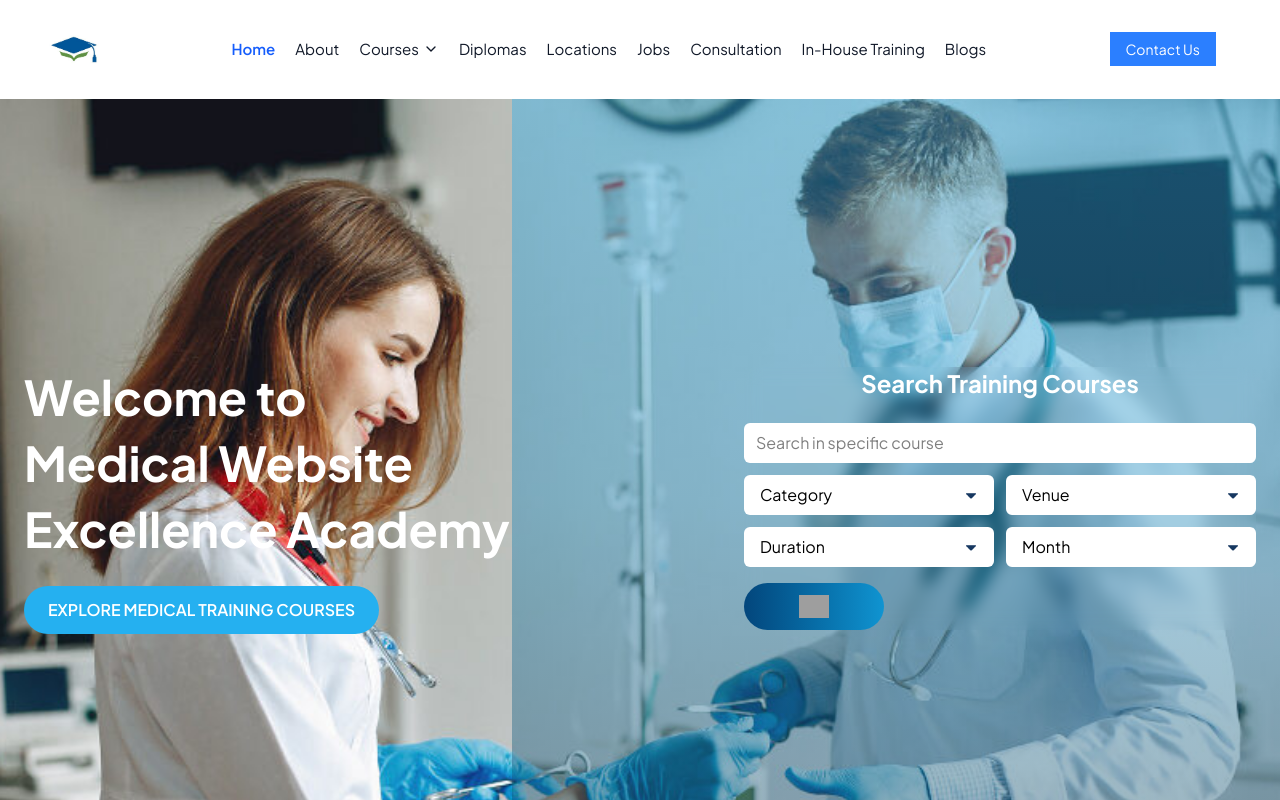
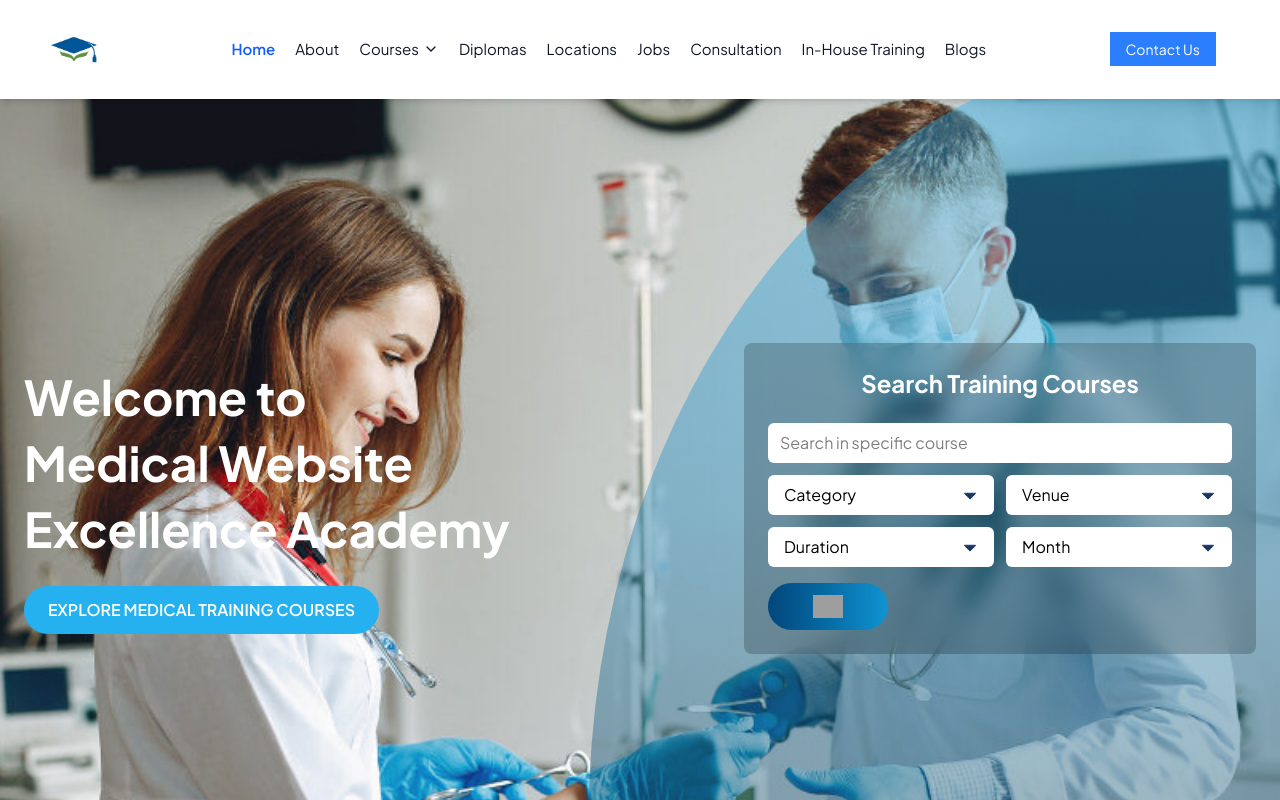
Before and after one commit to fatima03Z/medical-institute, a Next.js app: page / in a window 1280 px wide. Shown: the top 800 px of the page. Built offline with nearby package versions, Linux system fonts and the light colour scheme; grey boxes are pictures that could not be loaded.

Commit message:
Updated site title and registration link

```diff
--- a/package.json
+++ b/package.json
@@ -1,5 +1,5 @@
 {
-  "name": "london-medical",
+"name": "medical-institute",
   "version": "0.1.0",
   "private": true,
   "scripts": {
--- a/src/app/layout.tsx
+++ b/src/app/layout.tsx
@@ -9,7 +9,7 @@ const plusJakarta = Plus_Jakarta_Sans({
 });
 
 export const metadata = {
-  title: "London Medical",
+  title: "Medical Institute",
   description: "Healthcare Website",
 };
 
--- a/src/components/CourseCard.tsx
+++ b/src/components/CourseCard.tsx
@@ -58,12 +58,13 @@ const CourseCard = ({ course }: { course: Course }) => {
         {/* Register button with dynamic link */}
 <div className="flex justify-end">
   <Link
-            href={`/registration/${course.slug}`}
+    href={`/registration?course=${encodeURIComponent(course.title)}`}
     className="px-4 py-2 text-sm bg-gradient-to-r from-[#073B53] via-[#25B0F0] to-[#B9D6F2] text-white rounded-md font-semibold hover:opacity-90 transition focus:outline-none"
   >
     Register
   </Link>
 </div>
+
       </div>
 
       {/* Bottom Blue Line */}
--- a/src/components/Hero.tsx
+++ b/src/components/Hero.tsx
@@ -1,5 +1,6 @@
 "use client";
 import Image from "next/image";
+import Link from "next/link";
 import { useState } from "react";
 
 type DropdownType = "category" | "venue" | "duration" | "month" | null;
@@ -19,32 +20,38 @@ const Hero = () => {
   const months = ["January", "March", "June"];
 
   return (
-    <section className="relative w-full min-h-screen flex items-center justify-center font-['Plus_Jakarta_Sans'] overflow-hidden">
-      <div className="absolute inset-0">
-        <Image src="/images/herobg.png" alt="Hero Background" fill priority className="object-cover" />
-      </div>
+    <section className="relative w-full min-h-screen flex items-center justify-center font-['Plus_Jakarta_Sans']">
+      <Image
+        src="/images/herobg.png"
+        alt="Hero Background"
+        fill
+        priority
+        className="object-cover -z-10"
+      />
 
-      <div className="absolute right-0 top-0 w-full md:w-[60%] h-full bg-gradient-to-b from-[#25B0F0]/40 via-[#1988BC]/40 to-[#073B53]/40 md:clip-path-curve" />
+      <div className="absolute right-0 top-0 w-full md:w-[60%] h-full bg-gradient-to-b from-[#25B0F0]/40 via-[#1988BC]/40 to-[#073B53]/40 clip-path-curve" />
 
-      <div className="container mx-auto relative z-10 flex flex-col md:flex-row items-center justify-between h-full px-4 sm:px-6 py-16">
-
-        {/* LEFT SIDE */}
-        <div className="text-white max-w-lg text-center md:text-left mb-10 md:mb-0">
-          <h1 className="text-3xl sm:text-4xl md:text-5xl font-bold leading-snug mb-6">
+      <div className="container mx-auto flex flex-col md:flex-row items-center justify-between h-full px-4 sm:px-6 gap-10 md:gap-0">
+        {/* Text Left */}
+        <div className="text-white max-w-lg z-10 text-center md:text-left mt-20 md:mt-0">
+          <h1 className="font-['Plus_Jakarta_Sans'] text-3xl sm:text-4xl md:text-5xl font-bold leading-snug mb-6">
             Welcome to <br /> Medical Website <br /> Excellence Academy
           </h1>
-          <button className="bg-[#25B0F0] px-6 py-3 rounded-full font-semibold hover:bg-[#1988BC] transition">
-            EXPLORE MEDICAL TRAINING COURSES
-          </button>
+
+          {/* ✅ Link added */}
+          <Link href="/courses">
+            <button className="bg-[#25B0F0] px-6 py-3 rounded-full font-semibold hover:bg-[#1988BC] transition w-full sm:w-auto">
+              EXPLORE MEDICAL TRAINING COURSES
+            </button>
+          </Link>
         </div>
 
-        {/* RIGHT SIDE */}
-        <div className="w-full max-w-lg text-white backdrop-blur-sm">
+        {/* Search Right */}
+        <div className="w-full max-w-lg z-10 text-white bg-black/20 backdrop-blur-md p-4 sm:p-6 rounded-lg">
           <h3 className="font-bold text-xl sm:text-2xl mb-6 text-center">
             Search Training Courses
           </h3>
 
-          {/* Search Field */}
           <input
             type="text"
             value={search}
@@ -53,30 +60,28 @@ const Hero = () => {
             className="w-full bg-white px-3 py-2 rounded-md mb-3 text-black focus:ring-2 focus:ring-[#25B0F0]"
           />
 
-          {/* Filters Grid */}
           <div className="grid grid-cols-1 sm:grid-cols-2 gap-3 mb-4">
-
-            {/* Reusable Dropdown Component */}
+            {/* Dropdowns (unchanged UI, just fixed responsive spacing) */}
             {[
-              { label: category, set: setCategory, items: categories, id: "category" },
-              { label: venue, set: setVenue, items: venues, id: "venue" },
-              { label: duration, set: setDuration, items: durations, id: "duration" },
-              { label: month, set: setMonth, items: months, id: "month" },
+              { type: "category", list: categories, value: category, set: setCategory },
+              { type: "venue", list: venues, value: venue, set: setVenue },
+              { type: "duration", list: durations, value: duration, set: setDuration },
+              { type: "month", list: months, value: month, set: setMonth },
             ].map((dropdown, index) => (
               <div className="relative" key={index}>
                 <button
                   onClick={() =>
-                    setOpenDropdown(openDropdown === dropdown.id ? null : dropdown.id as DropdownType)
+                    setOpenDropdown(openDropdown === dropdown.type ? null : dropdown.type as DropdownType)
                   }
                   className="w-full flex justify-between items-center px-4 py-2 rounded-md bg-white text-black"
                 >
-                  {dropdown.label}
-                  <Image src="/images/dropdown.png" alt="▼" width={14} height={14} />
+                  {dropdown.value}
+                  <img src="/images/dropdown.png" alt="▼" className="w-4 h-4 ml-2" />
                 </button>
 
-                {openDropdown === dropdown.id && (
-                  <ul className="absolute bg-white mt-1 rounded-md shadow-lg w-full z-50 text-black">
-                    {dropdown.items.map((item, i) => (
+                {openDropdown === dropdown.type && (
+                  <ul className="absolute bg-white mt-1 rounded-md shadow-lg w-full z-20 text-black max-h-40 overflow-y-auto">
+                    {dropdown.list.map((item, i) => (
                       <li
                         key={i}
                         onClick={() => {
@@ -94,13 +99,12 @@ const Hero = () => {
             ))}
           </div>
 
-          {/* Search Button */}
           <div className="flex justify-center sm:justify-start">
             <button
               onClick={() =>
                 alert(`Searching: ${search}, ${category}, ${venue}, ${duration}, ${month}`)
               }
-              className="flex justify-center items-center gap-2 w-[140px] bg-gradient-to-r from-[#03467c] to-[#1094d1] text-white py-3 rounded-full font-semibold hover:opacity-90 transition"
+              className="flex justify-center items-center gap-2 w-[120px] bg-gradient-to-r from-[#03467c] to-[#1094d1] text-white py-3 rounded-4xl font-semibold hover:opacity-90 transition"
             >
               <Image src="/images/arrow-right.png" alt="Search" width={30} height={18} />
             </button>
--- a/src/components/LatestCourses.jsx
+++ b/src/components/LatestCourses.jsx
@@ -55,40 +55,20 @@ const courses = [
 export default function LatestCourses() {
   return (
     <section
-      className="py-18 px-10 relative overflow-hidden rounded-2xl"
+      className="py-18 px-4 sm:px-6 md:px-10 relative overflow-hidden rounded-2xl"
       style={{ backgroundColor: "#457B9D1A" }}
     >
-      {/* SVG background with closer lines */}
+      {/* SVG background */}
       <svg
         className="absolute top-0 bottom-30 left-0 w-full h-full opacity-40"
         xmlns="http://www.w3.org/2000/svg"
         preserveAspectRatio="none"
         viewBox="0 0 800 400"
       >
-        <path
-          d="M0,80 C200,150 400,50 800,80"
-          fill="none"
-          stroke="#457B9D"
-          strokeWidth="1"
-        />
-        <path
-          d="M0,160 C300,230 500,120 800,160"
-          fill="none"
-          stroke="#457B9D"
-          strokeWidth="1"
-        />
-        <path
-          d="M0,240 C400,310 600,190 800,240"
-          fill="none"
-          stroke="#457B9D"
-          strokeWidth="1"
-        />
-        <path
-          d="M0,320 C500,390 700,260 800,320"
-          fill="none"
-          stroke="#457B9D"
-          strokeWidth="1"
-        />
+        <path d="M0,80 C200,150 400,50 800,80" fill="none" stroke="#457B9D" strokeWidth="1" />
+        <path d="M0,160 C300,230 500,120 800,160" fill="none" stroke="#457B9D" strokeWidth="1" />
+        <path d="M0,240 C400,310 600,190 800,240" fill="none" stroke="#457B9D" strokeWidth="1" />
+        <path d="M0,320 C500,390 700,260 800,320" fill="none" stroke="#457B9D" strokeWidth="1" />
       </svg>
 
       <h2 className="relative text-[#073B53] text-2xl font-bold mb-6 z-10">
@@ -97,11 +77,12 @@ export default function LatestCourses() {
 
       {/* Scrollable Cards */}
       <div
-        className="relative flex gap-4 overflow-x-auto pb-4 z-10 scrollbar-thin
-        scrollbar-thumb-[#073B53]/60 scrollbar-track-gray-200 snap-x snap-mandatory"
+        className="relative flex gap-4 overflow-x-auto pb-4 z-10 snap-x snap-mandatory
+        scrollbar-thin scrollbar-thumb-[#073B53]/60 scrollbar-track-gray-200
+        sm:pl-4 md:pl-0"
       >
         {courses.map((course) => (
-          <div key={course.id} className="snap-start">
+          <div key={course.id} className="snap-start shrink-0">
             <CourseCard course={course} />
           </div>
         ))}
```
Lines whose indentation alone changed are shown as unchanged.
